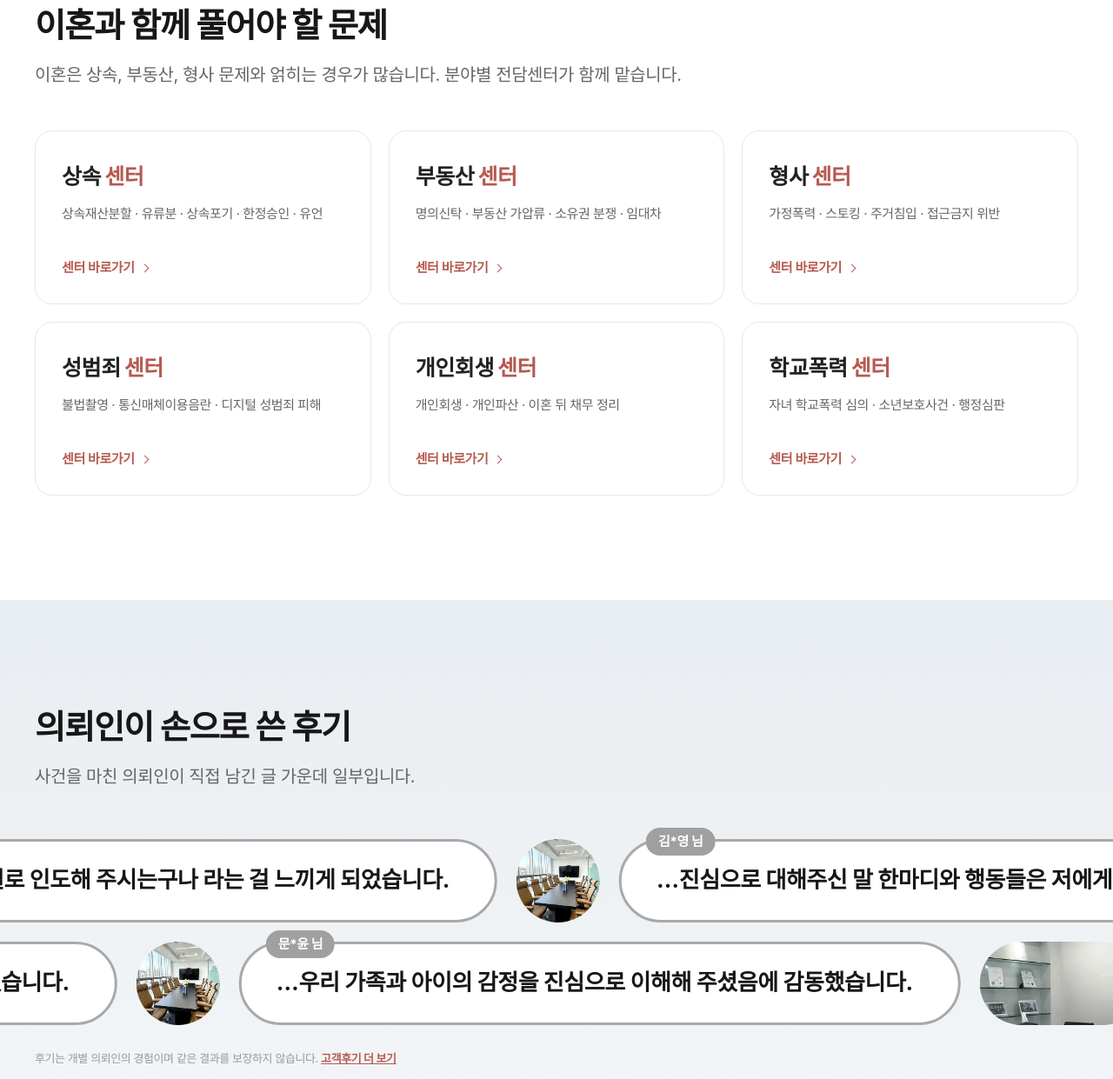
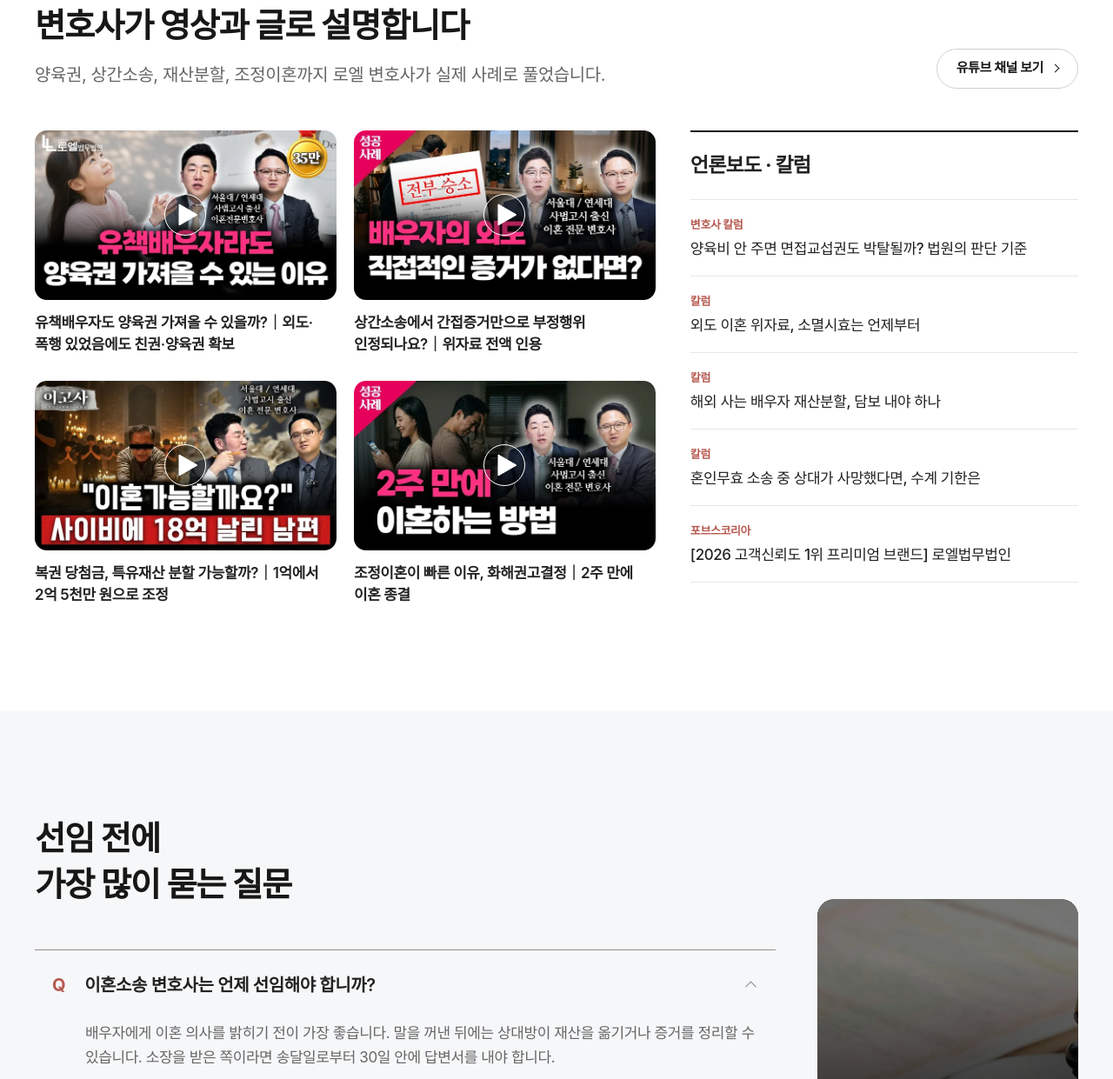
Before and after one commit to oneadi2021-glitch/roel-divorce-preview, a plain HTML site: page index.html in a window 1280 px wide. Shown: the part 6667-7908 px from the top of the page at 87% size. Drawn offline with Linux system fonts and the light colour scheme; a web font is replaced by a local one.

Commit message:
구역 순서를 원 사이트 구성에 맞춤
Co-Authored-By: Claude Opus 5.5 <noreply@anthropic.com>

```diff
--- a/index.html
+++ b/index.html
@@ -643,7 +643,7 @@
     <img src="./images/site/etc/header_logo_w.png" alt="로엘 법무법인" width="229" height="62">
     <button class="gnb-x" type="button" aria-label="메뉴 닫기"></button>
   </div>
-  <nav aria-label="전체 메뉴"><ol><li><a href="#when">먼저 할 일</a></li><li><a href="#about">로엘 소개</a></li><li><a href="#cases">수행 사례</a></li><li><a href="#lawyers">구성원 소개</a></li><li><a href="#process">대응 절차</a></li><li><a href="#centers">연계 전담센터</a></li><li><a href="#voices">의뢰인 후기</a></li><li><a href="#media">유튜브·칼럼</a></li><li><a href="#faq">자주 묻는 질문</a></li><li><a href="#consult">온라인 상담 신청</a></li><li><a href="#offices">전국 사무소</a></li></ol></nav>
+  <nav aria-label="전체 메뉴"><ol><li><a href="#when">먼저 할 일</a></li><li><a href="#about">로엘 소개</a></li><li><a href="#cases">수행 사례</a></li><li><a href="#lawyers">구성원 소개</a></li><li><a href="#process">대응 절차</a></li><li><a href="#media">유튜브·칼럼</a></li><li><a href="#faq">자주 묻는 질문</a></li><li><a href="#voices">의뢰인 후기</a></li><li><a href="#consult">온라인 상담 신청</a></li><li><a href="#offices">전국 사무소</a></li></ol></nav>
   <div class="gnb-cta">
     <a class="t" href="tel:1600-6865">전화상담 1600-6865</a><a class="k" href="https://pf.kakao.com/_WCNTC/chat" target="_blank" rel="noopener">카톡상담</a>
   </div>
@@ -659,7 +659,6 @@
       <p class="hero-sub">재산분할, 양육권, 위자료는 준비한 순서대로 결과가 갈립니다. <br>판사 출신 변호사와 이혼·가사법 전문 등록 변호사 18명이 한 팀으로 사건을 맡습니다.</p>
     </div>
   </section>
-
   <!-- 2. 숫자 -->
   <section class="nums" aria-label="로엘 법무법인 주요 수치">
     <ul class="wrap nums-in">
@@ -669,7 +668,6 @@
       <li><strong>24</strong><em>시간</em><span>법률상담 접수</span></li>
     </ul>
   </section>
-
   <!-- 3. 먼저 할 일 + 상황 -->
   <section id="when" class="sec sec-gray" aria-labelledby="answer-title">
     <div class="wrap when-grid">
@@ -699,7 +697,6 @@
       </div>
     </div>
   </section>
-
   <!-- 4. 로엘 소개 -->
   <section id="about" class="sec" aria-labelledby="about-title">
     <div class="wrap about-grid">
@@ -718,7 +715,6 @@
       </div>
     </div>
   </section>
-
   <!-- 5. 수행 사례 -->
   <section id="cases" class="sec" aria-labelledby="case-title">
     <div class="wrap">
@@ -758,7 +754,6 @@
       <p class="note">위 사례는 개별 사건의 결과이며, 사건마다 사실관계와 증거가 달라 같은 결과를 보장하지 않습니다.</p>
     </div>
   </section>
-
   <!-- 6. 구성원 -->
   <section id="lawyers" class="sec sec-gray" aria-labelledby="law-title">
     <div class="wrap">
@@ -788,7 +783,6 @@
       </div>
     </div>
   </section>
-
   <!-- 7. 대응 절차 -->
   <section id="process" class="sec" aria-labelledby="proc-title">
     <div class="wrap">
@@ -804,41 +798,7 @@
       </ol>
     </div>
   </section>
-
-  <!-- 8. 연계 센터 -->
-  <section id="centers" class="sec" aria-labelledby="center-title">
-    <div class="wrap">
-      <div class="sec-top"><div>
-        <h2 id="center-title">이혼과 함께 풀어야 할 문제</h2>
-        <p class="sec-lead">이혼은 상속, 부동산, 형사 문제와 얽히는 경우가 많습니다. 분야별 전담센터가 함께 맡습니다.</p>
-      </div></div>
-      <div class="center-grid">
-        <a class="center" href="https://lawl-inherit.co.kr/" target="_blank" rel="noopener"><strong>상속<em>센터</em></strong><span>상속재산분할 · 유류분 · 상속포기 · 한정승인 · 유언</span><i>센터 바로가기</i></a>
-        <a class="center" href="https://lawl-realestate.co.kr/" target="_blank" rel="noopener"><strong>부동산<em>센터</em></strong><span>명의신탁 · 부동산 가압류 · 소유권 분쟁 · 임대차</span><i>센터 바로가기</i></a>
-        <a class="center" href="https://lawl-crime.co.kr/" target="_blank" rel="noopener"><strong>형사<em>센터</em></strong><span>가정폭력 · 스토킹 · 주거침입 · 접근금지 위반</span><i>센터 바로가기</i></a>
-        <a class="center" href="https://lawl-assault.co.kr/" target="_blank" rel="noopener"><strong>성범죄<em>센터</em></strong><span>불법촬영 · 통신매체이용음란 · 디지털 성범죄 피해</span><i>센터 바로가기</i></a>
-        <a class="center" href="https://d-free.co.kr/" target="_blank" rel="noopener"><strong>개인회생<em>센터</em></strong><span>개인회생 · 개인파산 · 이혼 뒤 채무 정리</span><i>센터 바로가기</i></a>
-        <a class="center" href="https://lawl-school.co.kr/" target="_blank" rel="noopener"><strong>학교폭력<em>센터</em></strong><span>자녀 학교폭력 심의 · 소년보호사건 · 행정심판</span><i>센터 바로가기</i></a>
-      </div>
-    </div>
-  </section>
-
-  <!-- 9. 후기 -->
-  <section id="voices" class="sec" aria-labelledby="voice-title">
-    <div class="wrap">
-      <div class="sec-top"><div>
-        <h2 id="voice-title">의뢰인이 손으로 쓴 후기</h2>
-        <p class="sec-lead">사건을 마친 의뢰인이 직접 남긴 글 가운데 일부입니다.</p>
-      </div></div>
-    </div>
-    <div class="marq" aria-label="의뢰인 자필후기">
-      <div class="marq-row"><ul><li class="vq"><i>정*구 님</i>…마지막까지 저를 믿어주시면서 바른길로 인도해 주시는구나 라는 걸 느끼게 되었습니다.</li><li class="vp"><img src="./images/site/etc/sec9_img1.webp" alt="" loading="lazy"></li><li class="vq"><i>김*영 님</i>…진심으로 대해주신 말 한마디와 행동들은 저에게 큰 용기가 되었습니다.</li><li class="vp wide"><img src="./images/site/etc/sec9_img2.webp" alt="" loading="lazy"></li><li class="vq"><i>김*주 님</i>최고의 결과를 만들어주신 변호사님들께 진심으로 감사드립니다.</li><li class="vp"><img src="./images/site/etc/sec9_img3.webp" alt="" loading="lazy"></li></ul><ul aria-hidden="true"><li class="vq"><i>정*구 님</i>…마지막까지 저를 믿어주시면서 바른길로 인도해 주시는구나 라는 걸 느끼게 되었습니다.</li><li class="vp"><img src="./images/site/etc/sec9_img1.webp" alt="" loading="lazy"></li><li class="vq"><i>김*영 님</i>…진심으로 대해주신 말 한마디와 행동들은 저에게 큰 용기가 되었습니다.</li><li class="vp wide"><img src="./images/site/etc/sec9_img2.webp" alt="" loading="lazy"></li><li class="vq"><i>김*주 님</i>최고의 결과를 만들어주신 변호사님들께 진심으로 감사드립니다.</li><li class="vp"><img src="./images/site/etc/sec9_img3.webp" alt="" loading="lazy"></li></ul></div>
-      <div class="marq-row rev"><ul><li class="vq"><i>문*윤 님</i>…우리 가족과 아이의 감정을 진심으로 이해해 주셨음에 감동했습니다.</li><li class="vp wide"><img src="./images/site/etc/sec9_img2.webp" alt="" loading="lazy"></li><li class="vq"><i>양*호 님</i>가장 힘들었던 순간에 제 마음을 진심으로 이해해 주시고, 소송을 진행할 수 있도록 도와주셔서 감사합니다.</li><li class="vp"><img src="./images/site/etc/sec9_img3.webp" alt="" loading="lazy"></li><li class="vq"><i>정*훈 님</i>…로엘을 믿고 갈 수 있겠다는 생각이 들었습니다.</li><li class="vp"><img src="./images/site/etc/sec9_img1.webp" alt="" loading="lazy"></li></ul><ul aria-hidden="true"><li class="vq"><i>문*윤 님</i>…우리 가족과 아이의 감정을 진심으로 이해해 주셨음에 감동했습니다.</li><li class="vp wide"><img src="./images/site/etc/sec9_img2.webp" alt="" loading="lazy"></li><li class="vq"><i>양*호 님</i>가장 힘들었던 순간에 제 마음을 진심으로 이해해 주시고, 소송을 진행할 수 있도록 도와주셔서 감사합니다.</li><li class="vp"><img src="./images/site/etc/sec9_img3.webp" alt="" loading="lazy"></li><li class="vq"><i>정*훈 님</i>…로엘을 믿고 갈 수 있겠다는 생각이 들었습니다.</li><li class="vp"><img src="./images/site/etc/sec9_img1.webp" alt="" loading="lazy"></li></ul></div>
-    </div>
-    <div class="wrap"><p class="note">후기는 개별 의뢰인의 경험이며 같은 결과를 보장하지 않습니다. <a href="https://lawl-divorce.co.kr/divo/review.html" target="_blank" rel="noopener">고객후기 더 보기</a></p></div>
-  </section>
-
-  <!-- 10. 유튜브 · 칼럼 -->
+  <!-- 8. 유튜브 · 칼럼 -->
   <section id="media" class="sec" aria-labelledby="media-title">
     <div class="wrap">
       <div class="sec-top">
@@ -868,8 +828,7 @@
       </div>
     </div>
   </section>
-
-  <!-- 11. FAQ -->
+  <!-- 9. FAQ -->
   <section id="faq" class="sec sec-gray" aria-labelledby="faq-title">
     <div class="wrap faq-grid">
       <div>
@@ -892,8 +851,21 @@
       </a>
     </div>
   </section>
-
-  <!-- 12. 상담 -->
+  <!-- 10. 후기 -->
+  <section id="voices" class="sec" aria-labelledby="voice-title">
+    <div class="wrap">
+      <div class="sec-top"><div>
+        <h2 id="voice-title">의뢰인이 손으로 쓴 후기</h2>
+        <p class="sec-lead">사건을 마친 의뢰인이 직접 남긴 글 가운데 일부입니다.</p>
+      </div></div>
+    </div>
+    <div class="marq" aria-label="의뢰인 자필후기">
+      <div class="marq-row"><ul><li class="vq"><i>정*구 님</i>…마지막까지 저를 믿어주시면서 바른길로 인도해 주시는구나 라는 걸 느끼게 되었습니다.</li><li class="vp"><img src="./images/site/etc/sec9_img1.webp" alt="" loading="lazy"></li><li class="vq"><i>김*영 님</i>…진심으로 대해주신 말 한마디와 행동들은 저에게 큰 용기가 되었습니다.</li><li class="vp wide"><img src="./images/site/etc/sec9_img2.webp" alt="" loading="lazy"></li><li class="vq"><i>김*주 님</i>최고의 결과를 만들어주신 변호사님들께 진심으로 감사드립니다.</li><li class="vp"><img src="./images/site/etc/sec9_img3.webp" alt="" loading="lazy"></li></ul><ul aria-hidden="true"><li class="vq"><i>정*구 님</i>…마지막까지 저를 믿어주시면서 바른길로 인도해 주시는구나 라는 걸 느끼게 되었습니다.</li><li class="vp"><img src="./images/site/etc/sec9_img1.webp" alt="" loading="lazy"></li><li class="vq"><i>김*영 님</i>…진심으로 대해주신 말 한마디와 행동들은 저에게 큰 용기가 되었습니다.</li><li class="vp wide"><img src="./images/site/etc/sec9_img2.webp" alt="" loading="lazy"></li><li class="vq"><i>김*주 님</i>최고의 결과를 만들어주신 변호사님들께 진심으로 감사드립니다.</li><li class="vp"><img src="./images/site/etc/sec9_img3.webp" alt="" loading="lazy"></li></ul></div>
+      <div class="marq-row rev"><ul><li class="vq"><i>문*윤 님</i>…우리 가족과 아이의 감정을 진심으로 이해해 주셨음에 감동했습니다.</li><li class="vp wide"><img src="./images/site/etc/sec9_img2.webp" alt="" loading="lazy"></li><li class="vq"><i>양*호 님</i>가장 힘들었던 순간에 제 마음을 진심으로 이해해 주시고, 소송을 진행할 수 있도록 도와주셔서 감사합니다.</li><li class="vp"><img src="./images/site/etc/sec9_img3.webp" alt="" loading="lazy"></li><li class="vq"><i>정*훈 님</i>…로엘을 믿고 갈 수 있겠다는 생각이 들었습니다.</li><li class="vp"><img src="./images/site/etc/sec9_img1.webp" alt="" loading="lazy"></li></ul><ul aria-hidden="true"><li class="vq"><i>문*윤 님</i>…우리 가족과 아이의 감정을 진심으로 이해해 주셨음에 감동했습니다.</li><li class="vp wide"><img src="./images/site/etc/sec9_img2.webp" alt="" loading="lazy"></li><li class="vq"><i>양*호 님</i>가장 힘들었던 순간에 제 마음을 진심으로 이해해 주시고, 소송을 진행할 수 있도록 도와주셔서 감사합니다.</li><li class="vp"><img src="./images/site/etc/sec9_img3.webp" alt="" loading="lazy"></li><li class="vq"><i>정*훈 님</i>…로엘을 믿고 갈 수 있겠다는 생각이 들었습니다.</li><li class="vp"><img src="./images/site/etc/sec9_img1.webp" alt="" loading="lazy"></li></ul></div>
+    </div>
+    <div class="wrap"><p class="note">후기는 개별 의뢰인의 경험이며 같은 결과를 보장하지 않습니다. <a href="https://lawl-divorce.co.kr/divo/review.html" target="_blank" rel="noopener">고객후기 더 보기</a></p></div>
+  </section>
+  <!-- 11. 상담 -->
   <section id="consult" class="sec" aria-labelledby="consult-title">
     <div class="wrap consult-grid">
       <div class="consult-copy">
@@ -931,8 +903,7 @@
       </div>
     </div>
   </section>
-
-  <!-- 13. 사무소 -->
+  <!-- 12. 사무소 -->
   <section id="offices" class="sec" aria-labelledby="office-title">
     <div class="wrap">
       <div class="sec-top"><div>
@@ -1190,7 +1161,7 @@
   document.addEventListener('keydown', function (e) { if (e.key === 'Escape' && gnb.classList.contains('open')) gnbSet(false); });
 
   var navLinks = document.querySelectorAll('.hd-nav a, .gnb nav a');
-  var secs = ['when','about','cases','lawyers','process','centers','voices','media','faq','consult','offices'].map(function (id) { return document.getElementById(id); }).filter(Boolean);
+  var secs = ['when','about','cases','lawyers','process','media','faq','voices','consult','offices'].map(function (id) { return document.getElementById(id); }).filter(Boolean);
   var navTick = false;
   function navUpd() {
     navTick = false;
```
